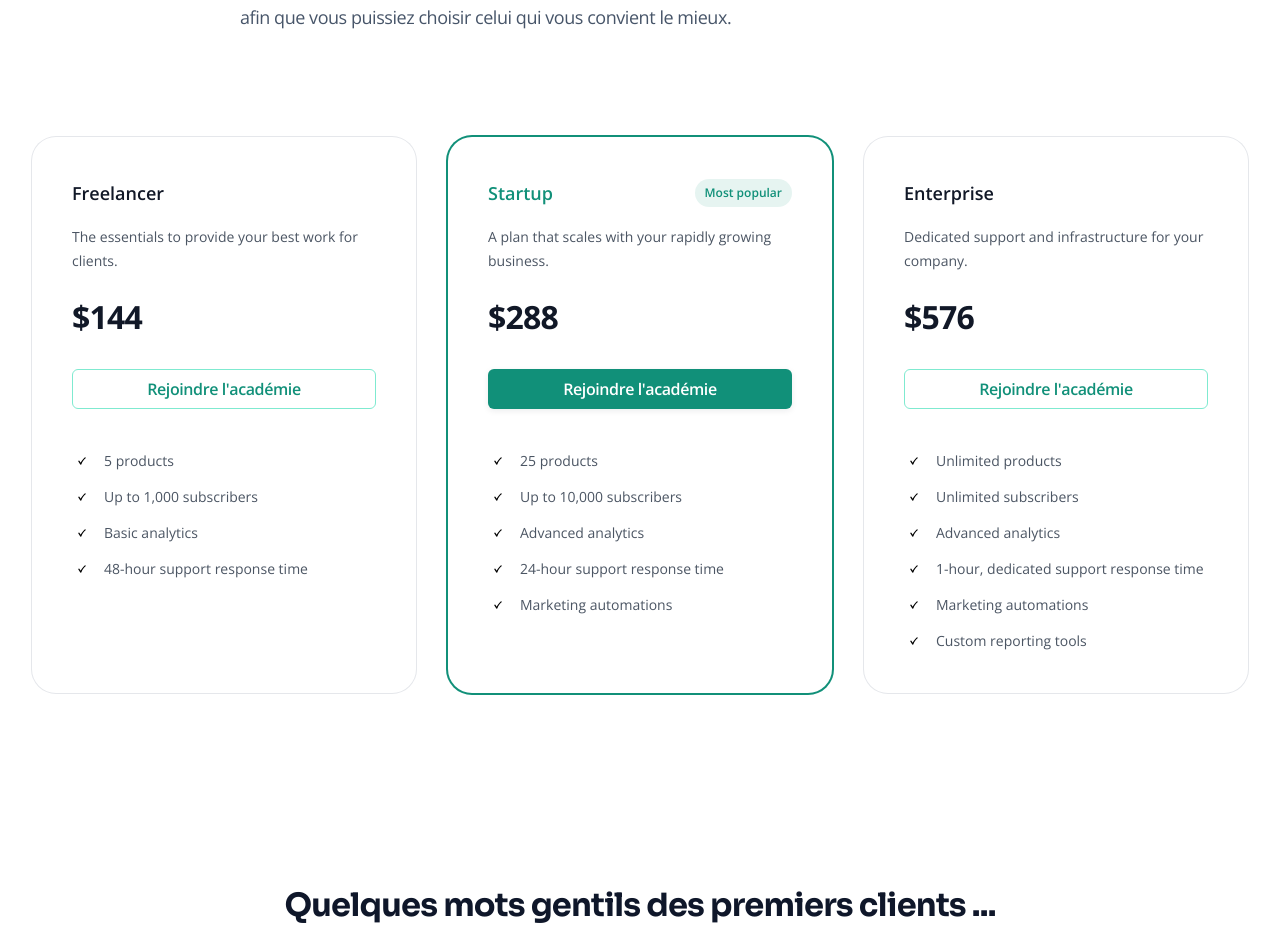
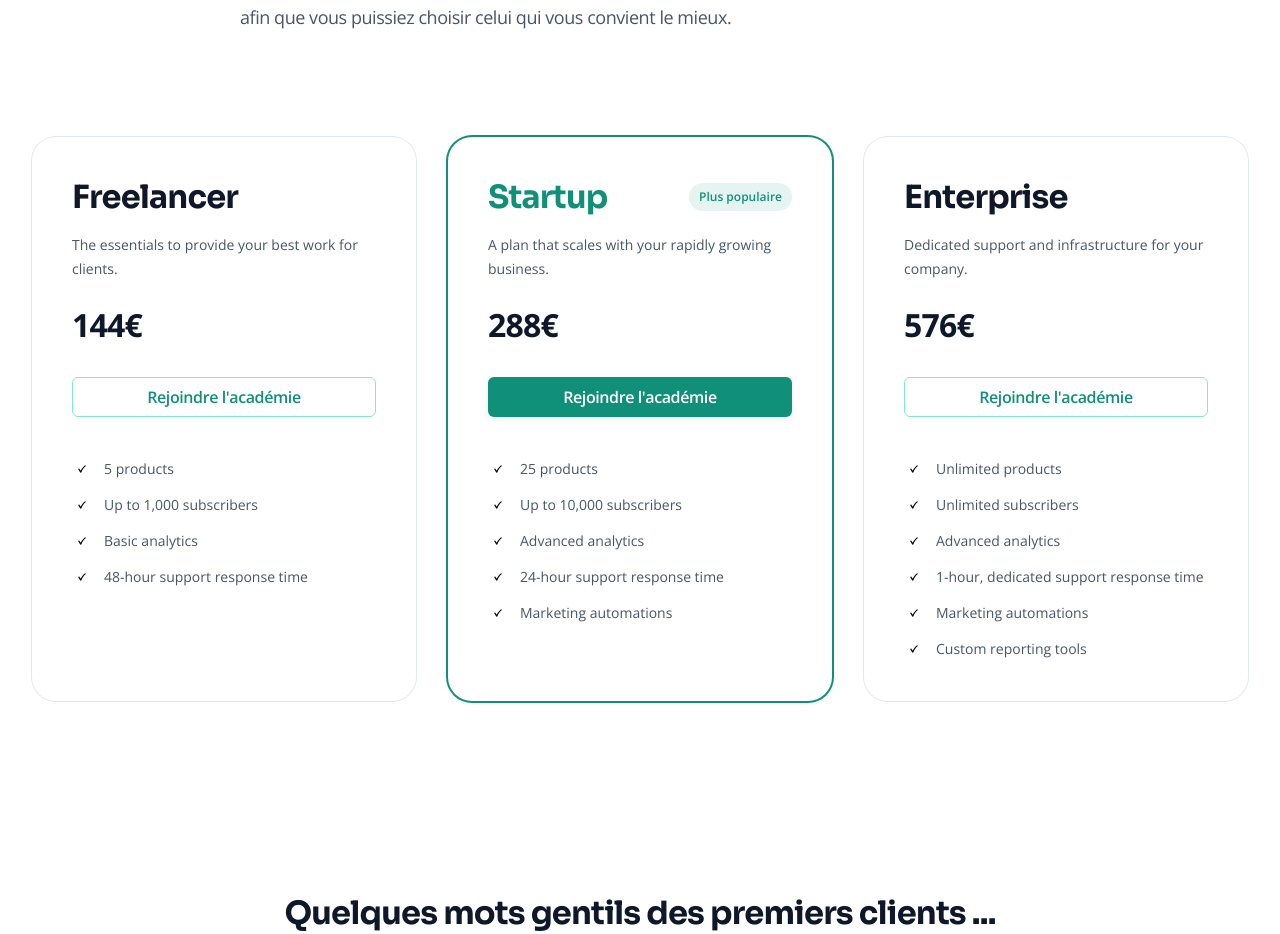
Before and after one commit to gregoirebourdin/louacademy, a Next.js app: page / in a window 1280 px wide. Shown: the part 7960-8894 px from the top of the page. Built offline with nearby package versions, Linux system fonts and the light colour scheme.

Commit message:
Add pricing

```diff
--- a/src/components/Pricing.jsx
+++ b/src/components/Pricing.jsx
@@ -9,7 +9,7 @@ const tiers = [
     name: 'Freelancer',
     id: 'tier-freelancer',
     href: '#',
-    price:  '$144' ,
+    price:  '144€' ,
     description: 'The essentials to provide your best work for clients.',
     features: ['5 products', 'Up to 1,000 subscribers', 'Basic analytics', '48-hour support response time'],
     mostPopular: false,
@@ -18,7 +18,7 @@ const tiers = [
     name: 'Startup',
     id: 'tier-startup',
     href: '#',
-    price:  '$288' ,
+    price:  '288€' ,
     description: 'A plan that scales with your rapidly growing business.',
     features: [
       '25 products',
@@ -33,7 +33,7 @@ const tiers = [
     name: 'Enterprise',
     id: 'tier-enterprise',
     href: '#',
-    price:  '$576' ,
+    price:  '576€' ,
     description: 'Dedicated support and infrastructure for your company.',
     features: [
       'Unlimited products',
@@ -77,7 +77,7 @@ export function Pricing() {
                 <div
                     key={tier.id}
                     className={classNames(
-                        tier.mostPopular ? 'ring-2 ring-blue-600' : 'ring-1 ring-gray-200',
+                        tier.mostPopular ? 'ring-2 ring-blue-600' : 'ring-1 ring-slate-200',
                         'rounded-3xl p-8 xl:p-10'
                     )}
                 >
@@ -85,21 +85,21 @@ export function Pricing() {
                     <h3
                         id={tier.id}
                         className={classNames(
-                            tier.mostPopular ? 'text-blue-600' : 'text-gray-900',
-                            'text-lg font-semibold leading-8'
+                            tier.mostPopular ? 'text-blue-600' : 'text-slate-900',
+                            ' font-display text-4xl font-bold tracking-tight '
                         )}
                     >
                       {tier.name}
                     </h3>
                     {tier.mostPopular ? (
                         <p className="rounded-full bg-blue-600/10 px-2.5 py-1 text-xs font-semibold leading-5 text-blue-600">
-                          Most popular
+                          Plus populaire
                         </p>
                     ) : null}
                   </div>
-                  <p className="mt-4 text-sm leading-6 text-gray-600">{tier.description}</p>
+                  <p className="mt-4 text-sm leading-6 text-slate-600">{tier.description}</p>
                   <p className="mt-6 flex items-baseline gap-x-1">
-                    <span className="text-4xl font-bold tracking-tight text-gray-900">{tier.price}</span>
+                    <span className="text-4xl font-bold tracking-tight text-slate-900">{tier.price}</span>
 
                   </p>
 
@@ -132,7 +132,7 @@ export function Pricing() {
                     Buy plan
                   </a>
 */}
-                  <ul role="list" className="mt-8 space-y-3 text-sm leading-6 text-gray-600 xl:mt-10">
+                  <ul role="list" className="mt-8 space-y-3 text-sm leading-6 text-slate-600 xl:mt-10">
                     {tier.features.map((feature) => (
                         <li key={feature} className="flex gap-x-3">
                           <CheckIcon className="h-6 w-5 flex-none text-blue-600" aria-hidden="true" />
```
Also changed, not shown: 1 other file (tests, documents, lock files or other folders).
